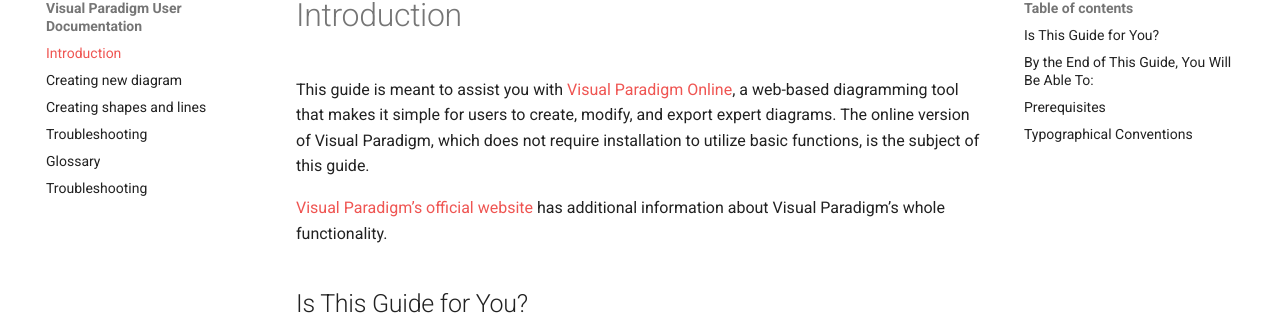
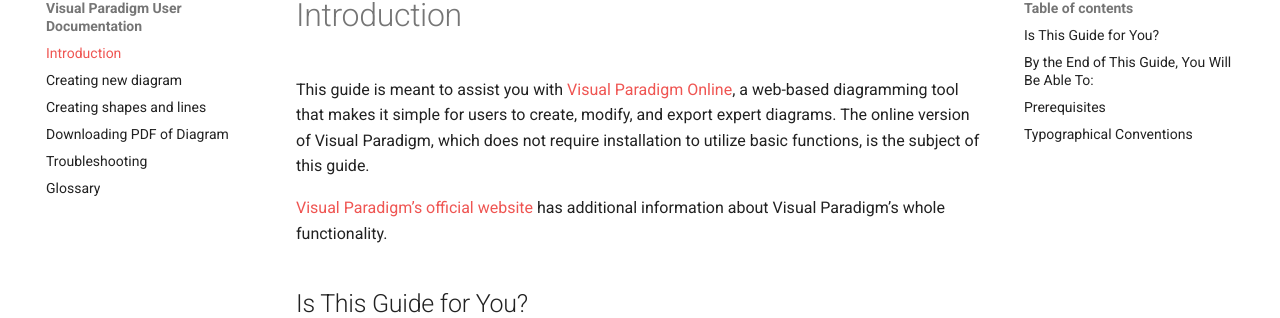
Before and after one commit to vik061/Visual-Paradigm-User-Documentation, an MkDocs documentation site: the page built from docs/index.md, in a window 1280 px wide. Shown: the part 103-421 px from the top of the page. Built offline with MkDocs 1.6.1 and Material for MkDocs 9.7.7, drawn with Linux system fonts in a browser that asks for light colours; some of the changed lines change nothing that is shown.

Commit message:
Fix sidebar navigation: Remove duplicate "Troubleshooting" entry and ensure "Downloading PDF of Diagram" is listed.

```diff
--- a/mkdocs.yml
+++ b/mkdocs.yml
@@ -3,7 +3,6 @@
 theme:
   name: material
   palette:
-
     # Palette toggle for light mode
     - media: "(prefers-color-scheme: light)"
       primary: red
@@ -11,7 +10,6 @@
       toggle:
         icon: material/weather-sunny
         name: Switch to dark mode
-
 
     # Palette toggle for dark mode
     - media: "(prefers-color-scheme: dark)"
@@ -25,3 +23,11 @@
   - admonition
   - pymdownx.details
   - pymdownx.superfences
+
+nav:
+  - Introduction: index.md
+  - Creating new diagram: Creating_new_diagram.md
+  - Creating shapes and lines: Creating_shapes_and_lines.md
+  - Downloading PDF of Diagram: Downloading_PDF_of_diagram.md
+  - Troubleshooting: Troubleshooting.md
+  - Glossary: Glossary.md
```
